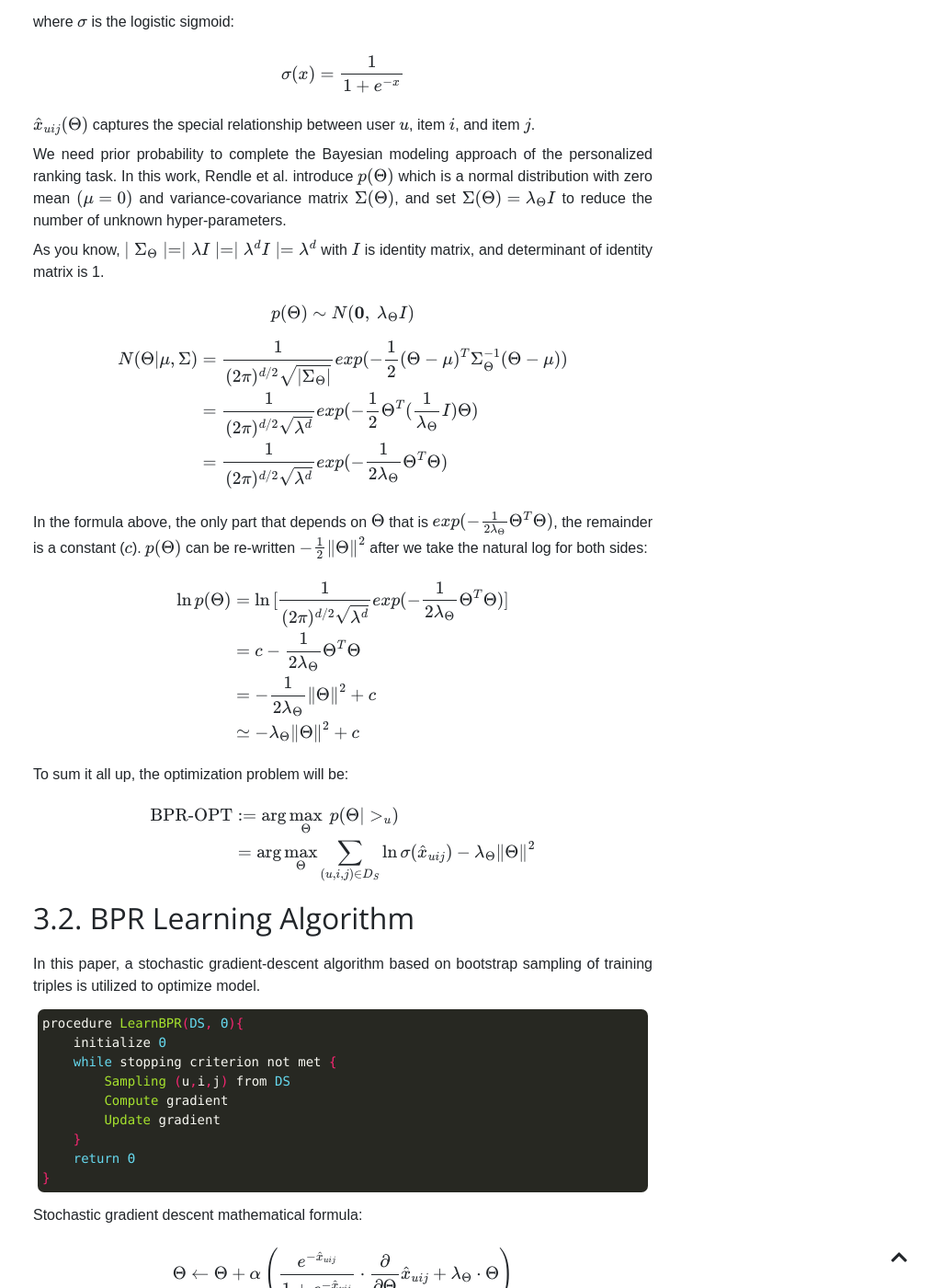
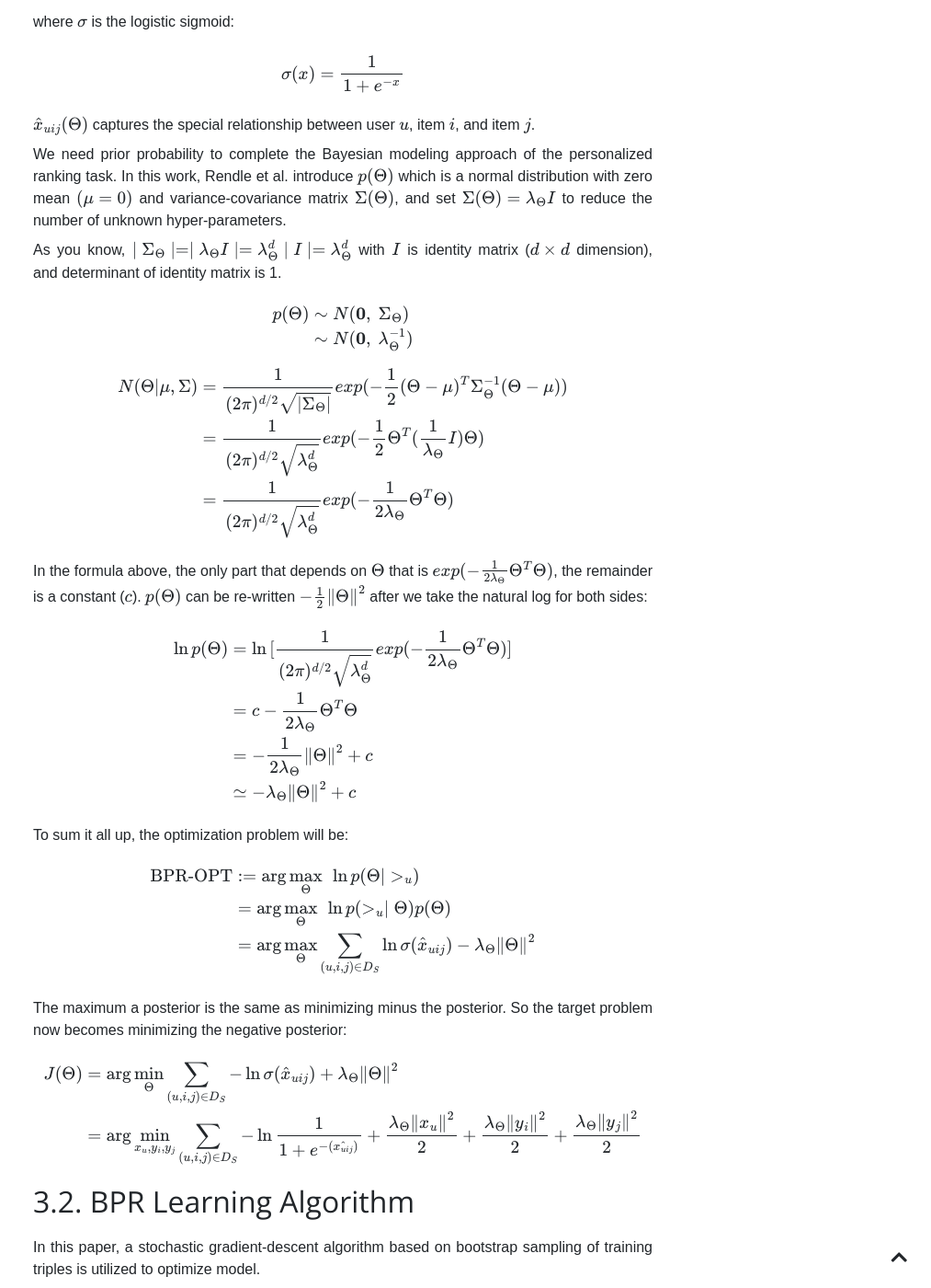
Before and after one commit to anthng/anthng.github.io, a Jekyll site: the page built from _posts/2021-06-30-BPR.markdown, in a window 1280 px wide and 1400 px high, scrolled down 4757 px. Shown: the whole window at 92% size, without its empty margins (267-1280 px from the left). Built offline with Jekyll 4.4.1, drawn with Linux system fonts in a browser that asks for light colours; formulas are drawn with MathJax 3; comment, search, counter and statistics services are not loaded.

Commit message:
update objective func - 20210604

```diff
--- a/_posts/2021-06-30-BPR.markdown
+++ b/_posts/2021-06-30-BPR.markdown
@@ -129,16 +129,19 @@ $$\hat{x}_{uij}(\Theta)$$ captures the special relationship between user $$u$$,
 
 We need prior probability to complete the Bayesian modeling approach of the personalized ranking task. In this work, Rendle et al. introduce $$p(\Theta)$$ which is a normal distribution with zero mean $$(\mu = 0)$$ and variance-covariance matrix $$\Sigma (\Theta)$$, and set $$\Sigma (\Theta) = \lambda_{\Theta} I$$ to reduce the number of unknown hyper-parameters.
 
-As you know, $$\mid \Sigma_{\Theta}\mid = \mid\lambda I\mid = \mid\lambda^d  I\mid  = \lambda^d$$ with $$I$$ is identity matrix, and determinant of identity matrix is 1.
+As you know, $$\mid \Sigma_{\Theta}\mid = \mid \lambda_{\Theta} I\mid =  \lambda_{\Theta}^d  \mid I\mid  = \lambda_{\Theta}^d$$ with $$I$$ is identity matrix ($$d \times d$$ dimension), and determinant of identity matrix is 1.
 
-$$p(\Theta) \sim N(\mathbf{0}, \ \lambda_{\Theta}I)$$
+$$\begin{align*}
+p(\Theta) &\sim N(\mathbf{0}, \ \Sigma_{\Theta}) \\
+&\sim N(\mathbf{0}, \ \lambda_{\Theta}^{-1})
+\end{align*}$$
 
 $$
 \begin{align*}
 N(\Theta | \mu, \Sigma)
 &= \frac{1}{(2\pi)^{d/2}\sqrt{|\Sigma_{\Theta}|}} exp(-\frac{1}{2}(\Theta-\mu)^{T} \Sigma^{-1}_{\Theta}(\Theta-\mu) ) \\
-&= \frac{1}{(2\pi)^{d/2}\sqrt{\lambda^{d}}} exp(-\frac{1}{2}\Theta^{T} (\frac{1}{\lambda_{\Theta}}I) \Theta) \\
-&= \frac{1}{(2\pi)^{d/2}\sqrt{\lambda^{d}}} exp(-\frac{1}{2\lambda_{\Theta}}\Theta^{T} \Theta)
+&= \frac{1}{(2\pi)^{d/2}\sqrt{\lambda_{\Theta}^{d}}} exp(-\frac{1}{2}\Theta^{T} (\frac{1}{\lambda_{\Theta}}I) \Theta) \\
+&= \frac{1}{(2\pi)^{d/2}\sqrt{\lambda_{\Theta}^{d}}} exp(-\frac{1}{2\lambda_{\Theta}}\Theta^{T} \Theta)
 \end{align*}
 $$
 
@@ -146,7 +149,7 @@ In the formula above, the only part that depends on $$\Theta$$ that is $$ exp(-\
 
 $$
 \begin{align*}
-\ln{p(\Theta)} &= \ln{[\frac{1}{(2\pi)^{d/2}\sqrt{\lambda^{d}}} exp(-\frac{1}{2\lambda_{\Theta}}\Theta^{T} \Theta)]} \\
+\ln{p(\Theta)} &= \ln{[\frac{1}{(2\pi)^{d/2}\sqrt{\lambda_{\Theta}^{d}}} exp(-\frac{1}{2\lambda_{\Theta}}\Theta^{T} \Theta)]} \\
 &= c -\frac{1}{2\lambda_{\Theta}}\Theta^{T} \Theta \\
 &= - \frac{1}{2\lambda_{\Theta}} \left\Vert \Theta \right\Vert ^{2} +c \\
 &\simeq -\lambda_{\Theta} \left\Vert \Theta \right\Vert ^{2} +c
@@ -157,8 +160,16 @@ $$
 To sum it all up, the optimization problem will be:
 
 $$\begin{align*}
-\text{BPR-OPT} &:= \arg\max_{\Theta} \ p(\Theta|>_u) \\
+\text{BPR-OPT} &:= \arg\max_{\Theta} \  \ln{p(\Theta|>_u)} \\
+&= \arg\max_{\Theta} \  \ln{p(>_u \mid \Theta) p(\Theta)} \\
 &= \arg\max_{\Theta} \sum_{(u,i,j) \in D_S } \ln{\sigma (\hat{x}_{uij})} - \lambda_{\Theta} \left\Vert \Theta \right\Vert ^{2}
+\end{align*}$$
+
+The maximum a posterior is the same as minimizing minus the posterior. So the target problem now becomes minimizing the negative posterior:
+
+$$\begin{align*}
+J(\Theta) &= \arg\min_{\Theta} \sum_{(u,i,j) \in D_S } -\ln{\sigma (\hat{x}_{uij})} + \lambda_{\Theta} \left\Vert \Theta \right\Vert ^{2} \\
+&= \arg\min_{x_u, y_i, y_j} \sum_{(u,i,j) \in D_S } -\ln{\frac{1}{1 + e^{-(\hat{x_{uij}}) }}} + \frac{\lambda_{\Theta} \left\Vert x_u \right\Vert ^{2}}{2} + \frac{\lambda_{\Theta} \left\Vert y_i \right\Vert ^{2}}{2} + \frac{\lambda_{\Theta} \left\Vert y_j \right\Vert ^{2}}{2}
 \end{align*}$$
 
 ## 3.2. BPR Learning Algorithm
```
